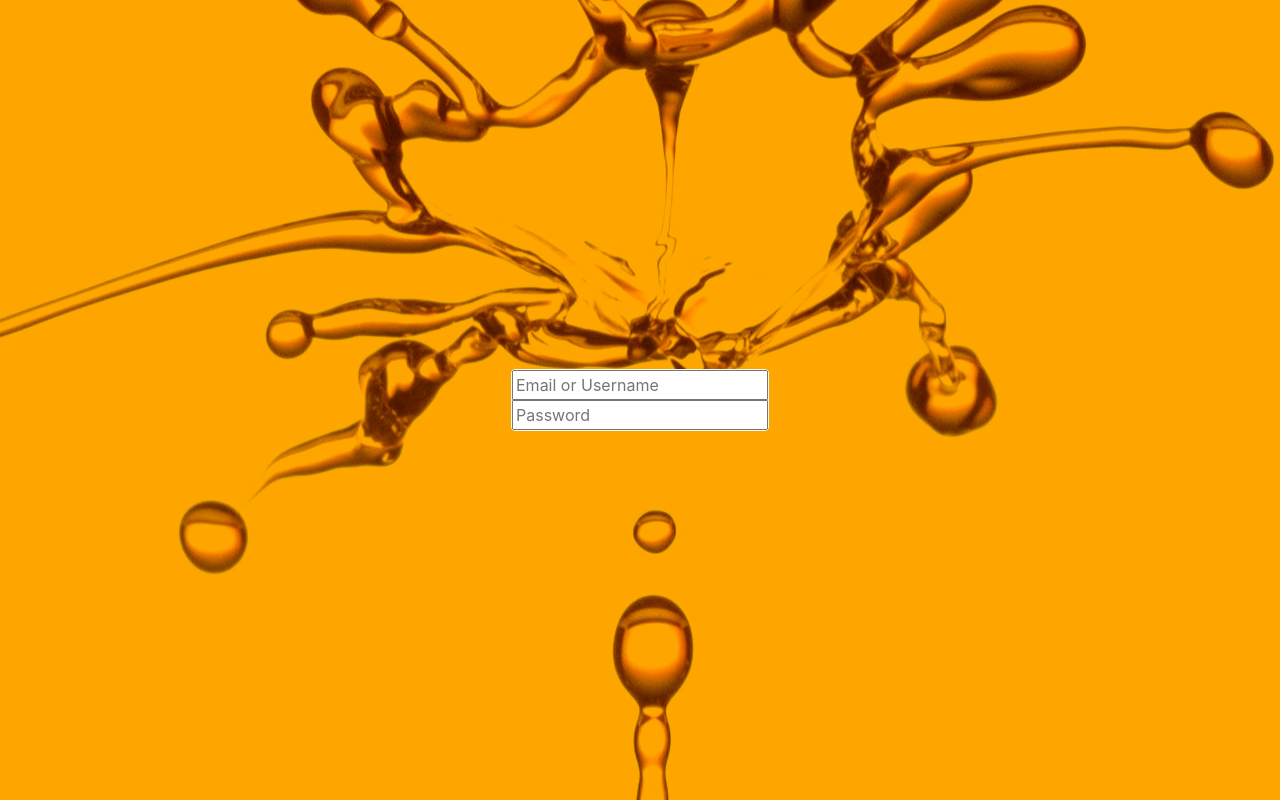
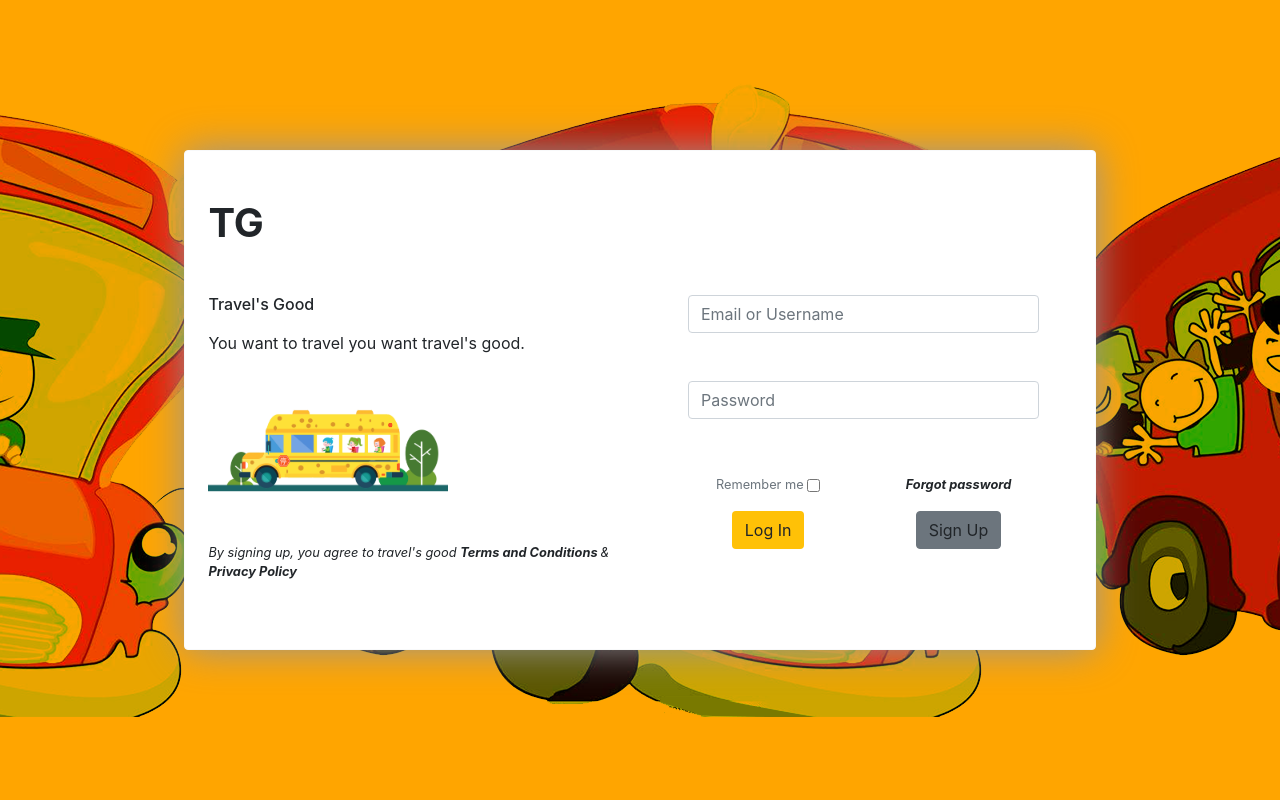
Before and after one commit to newordn/travel-s-good-frontend-thymeleaft, a Spring Boot app: page /test/view/signin in a window 1280 px wide. Run offline with Spring Boot 4, Linux system fonts and the light colour scheme.

Commit message:
Updated signIn.html can be view on /test/view/signin

```diff
--- a/src/main/resources/static/css/signin.css
+++ b/src/main/resources/static/css/signin.css
@@ -2,10 +2,20 @@
 {
     height:100%;
 }
+.font-small
+{
+    font-size:0.8em;
+}
 body
 {
-    background-image: url("../../images/background.jpg");
+    background-image: url("../../images/bus.png") ;
     background-position:center;
     background-color:orange;
     background-blend-mode: darken;
 }
+.shadow
+{
+    z-index : 499999999999;
+    box-shadow: 0 0px 40px 0 rgb(150,150,150);
+
+}
--- a/src/main/resources/templates/signin.html
+++ b/src/main/resources/templates/signin.html
@@ -11,17 +11,37 @@
 </head>
 
 <body class="all-height">
-    <div class="container d-flex flex-row justify-content-center all-height align-items-center">
+    <div class="container d-flex flex-row pl-5 pr-5 justify-content-center all-height align-items-center">
 
-<div class="rounded border border-light">
+<div class="rounded row border border-light shadow  pt-5 pb-5 pl-2 pr-2 bg-white">
+    <div class="col-md-6">
+        <h1 class="mb-5"><strong>TG</strong></h1>
+        <h6 class="mb-3">Travel's Good</h6>
+        <p class="mb-5">You want to travel you want travel's good.</p>
+        <div  style="width: 240px" class="mb-5">
+            <img th:src="@{/images/bus2.png}" alt="bus" style="max-width:100%;height:auto" class="img-fluid" >
+        </div>
+        <p class="font-small"><i>By signing up, you agree to travel's good <strong>Terms and Conditions </strong>& <strong>Privacy Policy</strong></i></p>
+    </div>
+    <div class="col-md-6 align-self-center p-5">
         <form>
-            <div>
-                <input type="text" name="userNameEmail" id="userNameEmail" placeholder="Email or Username" />
+            <div class="input-group mb-5 mt-5">
+                <input type="text" name="userNameEmail" id="userNameEmail" class="form-control" placeholder="Email or Username" />
             </div>
-            <div>
-                <input type="password" name="userPassword" id="userPassword" placeholder="Password">
+            <div class="input-group mb-5">
+                <input type="password" name="userPassword" id="userPassword" class="form-control" placeholder="Password">
+            </div>
+
+            <div class="row mb-2 justify-content-center align-items-center font-small">
+                <div class="col-6 text-center text-muted">Remember me <input type="checkbox" style="vertical-align: middle;"></div>
+                <div class="col-6 text-center"><a class="nav-link"><strong><i>Forgot password</i></strong></a></div>
+            </div>
+            <div class="row mb-1 justify-content-center align-items-center">
+                <div class="col-6 text-center"><a class="btn bg-warning">Log In</a></div>
+                <div class="col-6 text-center"><a class="btn btn-secondary">Sign Up</a></div>
             </div>
         </form>
+    </div>
     </div>
 </div>
     <script th:src="@{/bootstrap/js/jquery-3.3.1.min.js}"> </script>
```
Also changed, not shown: src/main/resources/static/images/bus.png (added), src/main/resources/static/images/bus1.png (added), src/main/resources/static/images/bus2.png (added), 5 other files.
